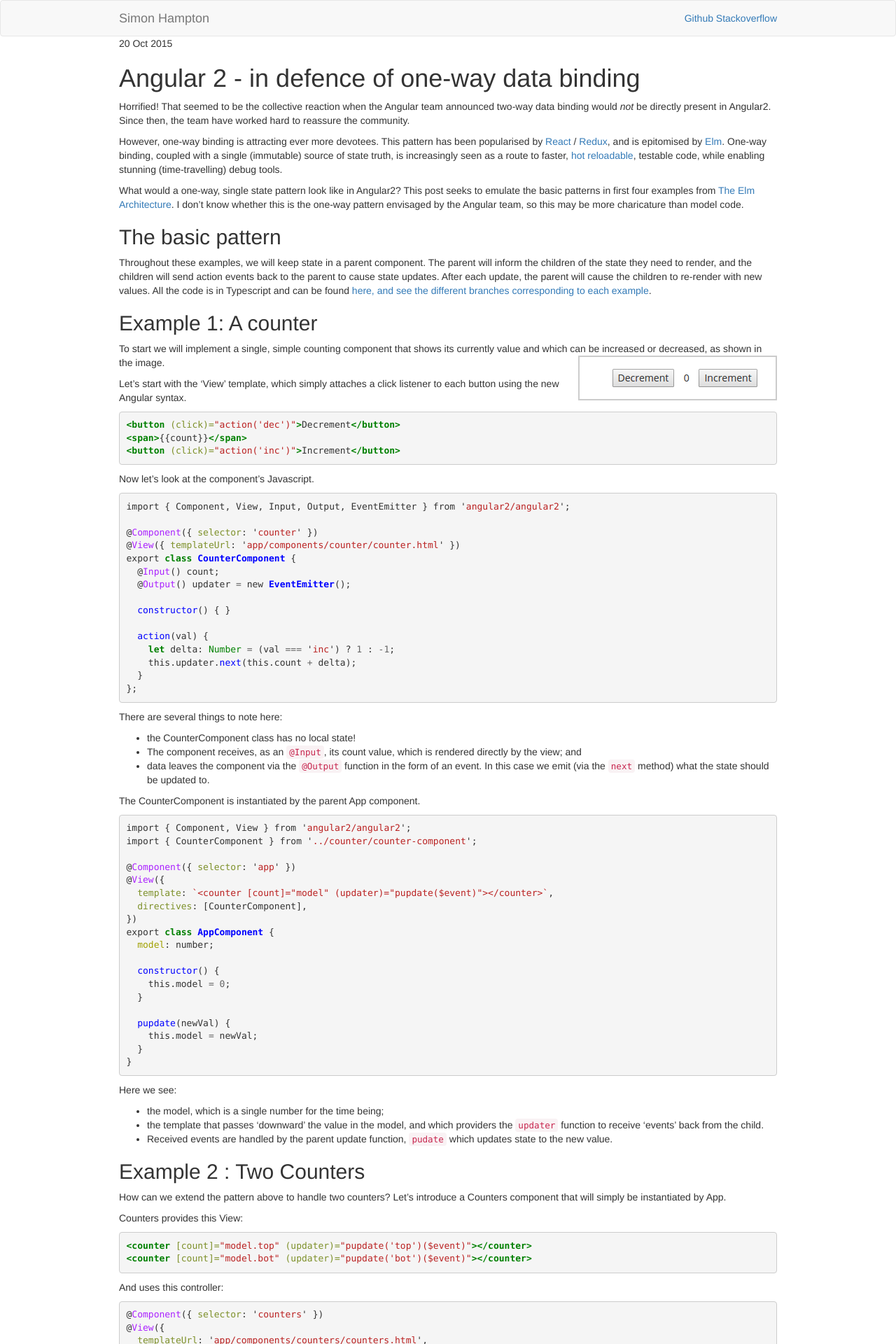
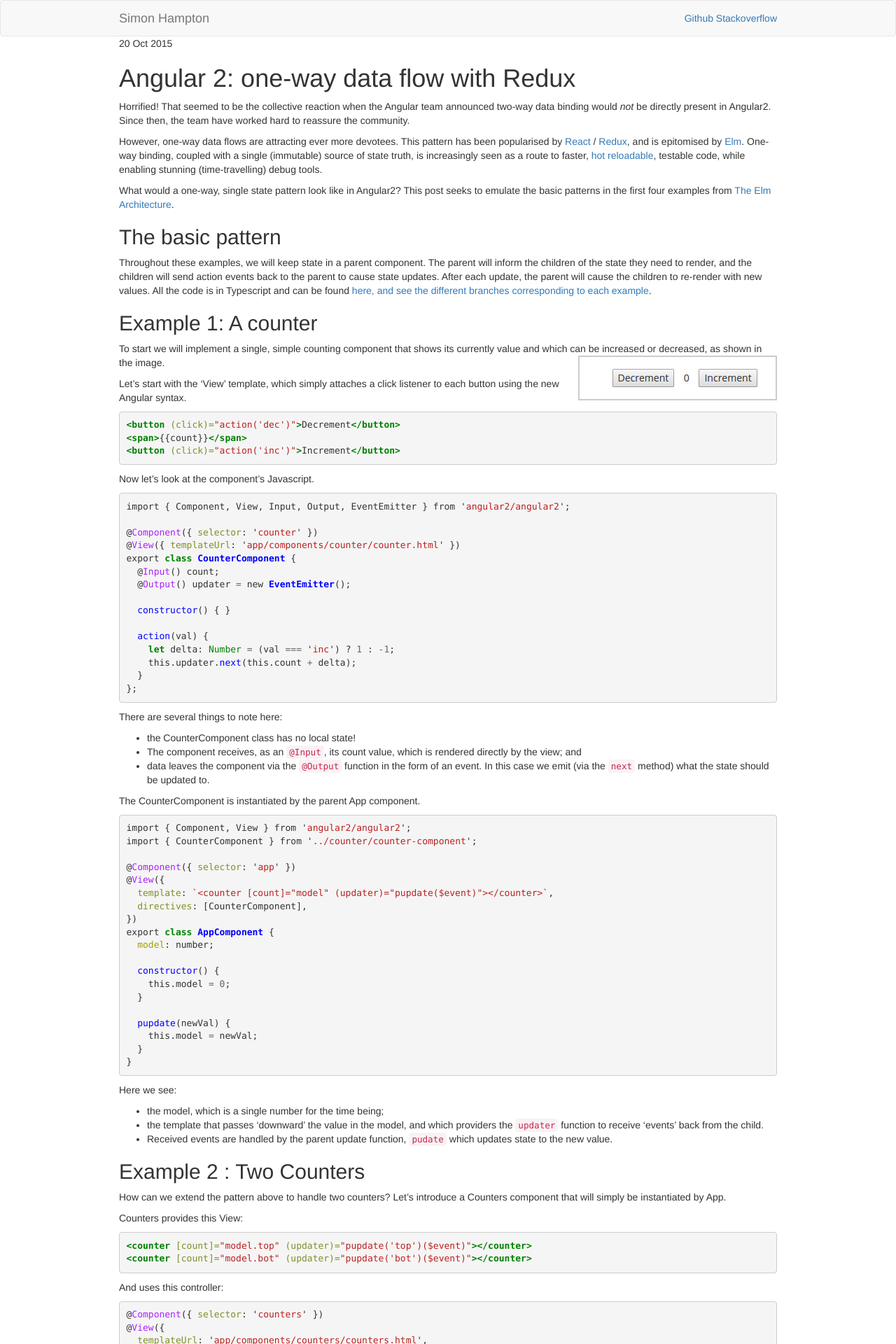
Before and after one commit to simonh1000/simonh1000.github.io, a Jekyll site: the page built from _posts/2015-10-20-angular2-one-way-data-binding.md, in a window 1280 px wide. Shown: the top 1920 px of the page at 70% size. Built offline with Jekyll 4.4.1, drawn with Linux system fonts in a browser that asks for light colours; nearby versions of some CDN libraries; library files that are not in the unit come from our copies; Markdown is read by kramdown in place of the engine named in the settings; comment, search, counter and statistics services are not loaded; some of the changed text lies outside the part shown.

Commit message:
updates to front page

```diff
--- a/_includes/blog.html
+++ b/_includes/blog.html
@@ -7,7 +7,7 @@
 	{% for post in site.posts %}
 
 		<li>
-		  <h4><a href="{{ post.url }}">{{ post.title }}</a></h4>
+		  <h3><a href="{{ post.url }}">{{ post.title }}</a> <span>({{ post.date| date: "%d %m %Y" }})</span></h3>
 		  {{ post.excerpt }}
 		</li>
 
--- a/_posts/2015-10-20-angular2-one-way-data-binding.md
+++ b/_posts/2015-10-20-angular2-one-way-data-binding.md
@@ -1,5 +1,5 @@
 ---
-title: Angular 2 - in defence of one-way data binding
+title: Angular 2&#58; one-way data flow with Redux
 layout: post
 category: web
 tags: Angular, Elm
@@ -7,9 +7,9 @@
 
 Horrified! That seemed to be the collective reaction when the Angular team announced two-way data binding would _not_ be directly present in Angular2. Since then, the team have worked hard to reassure the community.
 
-However, one-way binding is attracting ever more devotees. This pattern has been popularised by [React](https://facebook.github.io/react/) / [Redux](http://redux.js.org/), and is epitomised by [Elm](http://elm-lang.org/). One-way binding, coupled with a single (immutable) source of state truth, is increasingly seen as a route to faster, [hot reloadable](https://www.youtube.com/watch?v=xsSnOQynTHs), testable code, while enabling stunning (time-travelling) debug tools.
+However, one-way data flows are attracting ever more devotees. This pattern has been popularised by [React](https://facebook.github.io/react/) / [Redux](http://redux.js.org/), and is epitomised by [Elm](http://elm-lang.org/). One-way binding, coupled with a single (immutable) source of state truth, is increasingly seen as a route to faster, [hot reloadable](https://www.youtube.com/watch?v=xsSnOQynTHs), testable code, while enabling stunning (time-travelling) debug tools.
 
-What would a one-way, single state pattern look like in Angular2? This post seeks to emulate the basic patterns in first four examples from [The Elm Architecture](https://github.com/evancz/elm-architecture-tutorial/). I don't know whether this is the one-way pattern envisaged by the Angular team, so this may be more charicature than model code.
+What would a one-way, single state pattern look like in Angular2? This post seeks to emulate the basic patterns in the first four examples from [The Elm Architecture](https://github.com/evancz/elm-architecture-tutorial/).
 
 ## The basic pattern
 
@@ -182,13 +182,9 @@
 }
 {% endhighlight %}
 
-## Conclusions
+## Using Redux & immutable for state management
 
-We have seen a succession of examples that added functionality while retaining a single source of state truth. Rendering was effectively 'pure' and actions were transmitted to the parent to maintain the state. The Angular loop is still quite different from Elm's but we have achieved some of the core elements on the one-way data binding pattern.
-
-## Postscript: Using Redux & immutable for state management
-
-As a little exercise for myself, I decided to do away with the mutable state in the examples above. As the focus here is on Angular I won't present all of the Redux and immutable data handling code, but just show my Angular code's redux calls. You can find the full code in the repo.
+So far, we have used mutable state, but it straightforward to add in calls to redux by the parent node of our Angular 2 app.As the focus here is on Angular I won't present all of the Redux and immutable data handling code, but just show my Angular code's redux calls. You can find the full code in the repo.
 
 {% highlight js %}
 export class CountersComponent {
@@ -212,8 +208,11 @@
   }
 
   pupdate(idx) {
-    // return (newVal => this.model[idx] = newVal);
     return (newVal => this.store.dispatch({ type: UPD_COUNTER, index:idx, value:newVal}));
   }
 }
 {% endhighlight %}
+
+## Conclusions
+
+We have seen a succession of examples that added functionality while retaining a single source of state truth. Rendering was effectively 'pure' and actions were transmitted to the parent to maintain the state. The Angular loop is still quite different from Elm's but we have achieved some of the core elements on the one-way data binding pattern.
--- a/css/styles.scss
+++ b/css/styles.scss
@@ -36,6 +36,12 @@
 }
 
 #blog {
+    h3 {
+        span {
+            font-size: 14px;
+            font-weight: normal;
+        }
+    }
     ul {
         list-style-type: none;
         padding: 0;
```
Also changed, not shown: _drafts/amsterdamfoodie.md (deleted, +0 -15 lines), _includes/portfolio.html (+13 -7 lines), images/tcx.png.
